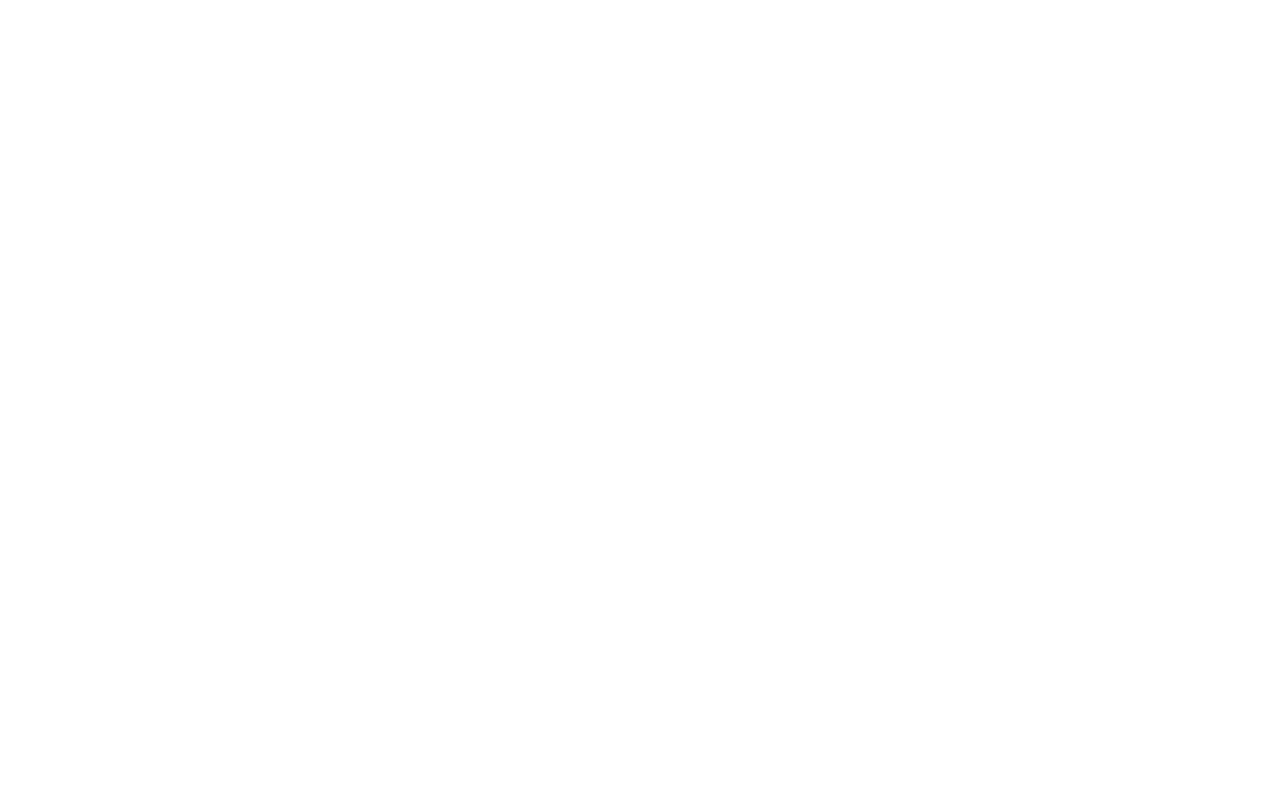
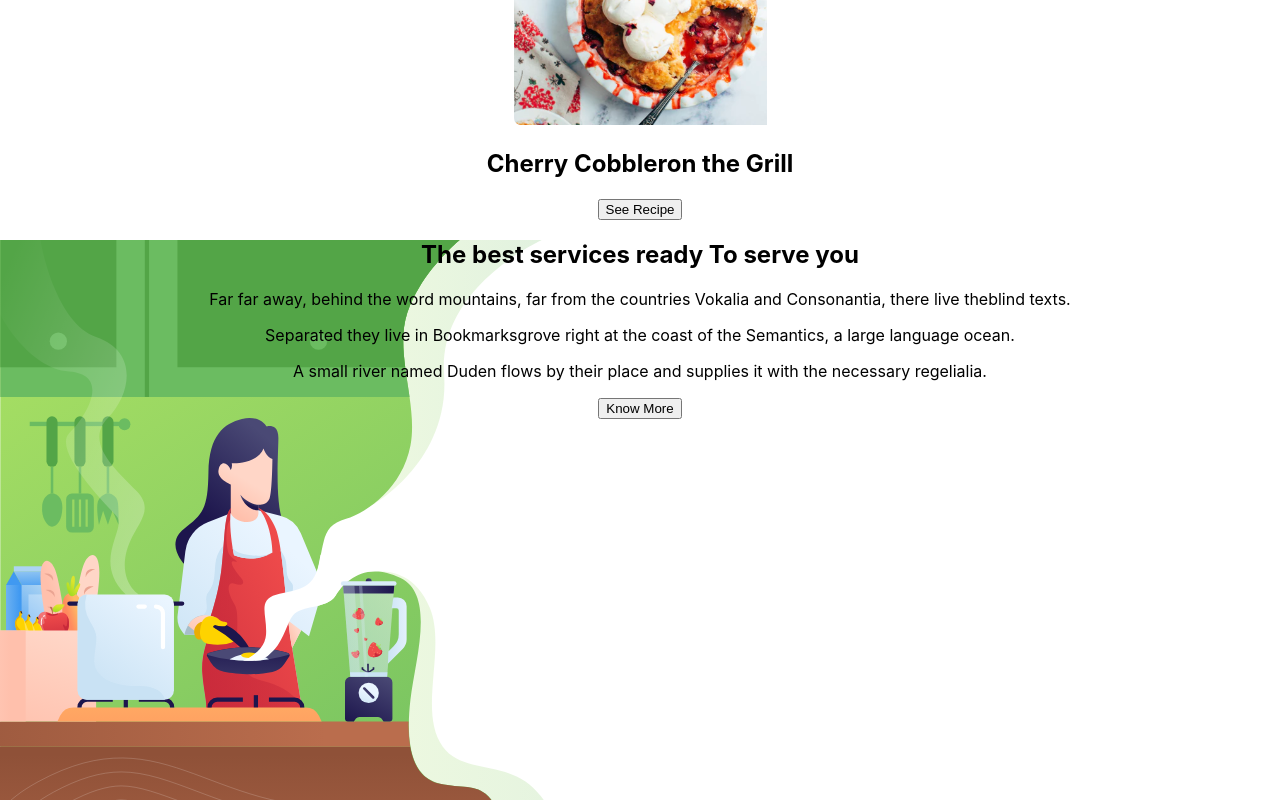
Before and after one commit to lucasmbrute2/Healthy-Food-Commerce, a React (Create React App) app: page / in a window 1280 px wide. Shown: the part 2000-2800 px from the top of the page. Before the commit the page ends 840 px from the top, so only its background shows below. Built offline with nearby package versions, Linux system fonts and the light colour scheme.

Commit message:
feat(Service): new page Serive

```diff
--- /dev/null
+++ b/src/components/Services/Services.css
@@ -0,0 +1,7 @@
+.services{
+    background: url("../../img/bloco_services.svg");
+    background-repeat: no-repeat;
+    background-size: 50% auto;
+    height: 100vh;
+
+}
--- /dev/null
+++ b/src/components/Services/Services.js
@@ -0,0 +1,19 @@
+import "./Services.css"
+export default function Services(){
+    return(
+        <div className='services'>
+           <div>
+               <div>
+                    <h2>The best services ready To serve you</h2>
+                    <p>Far far away, behind the word mountains, far from the countries Vokalia and Consonantia, there live theblind texts.</p>
+                    <p>Separated they live in Bookmarksgrove right at the coast of the Semantics, a large language ocean.</p>
+                    <p>A small river named Duden flows by their place and supplies it with the necessary regelialia.</p>
+                </div>
+                <div>
+                    <button>Know More</button>
+                </div>
+           </div>
+
+        </div>
+    )
+}
--- a/src/components/pages/Home/Home.js
+++ b/src/components/pages/Home/Home.js
@@ -1,12 +1,16 @@
 import React from "react";
+import BestRecipes from "../../BestRecipes/BestRecipes";
 import Footer from "../../Footer/Footer";
 import Header from "../../Header/Header";
+import Services from "../../Services/Services";
+
 import "./Home.css"
 export default function Home(){
     return(
         <div className='home'>
             <Header/>
-            Home
+            <BestRecipes/>
+            <Services/>
             <Footer/>
         </div>
 
```
